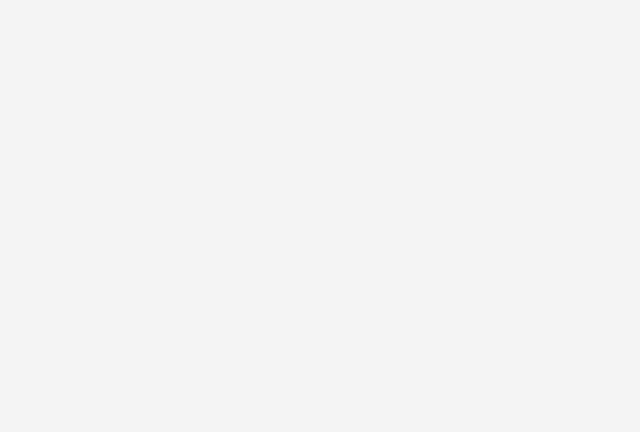
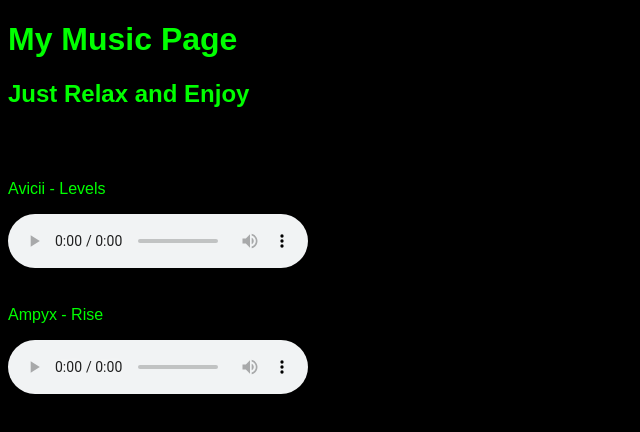
Before and after one commit to Zenith707/Zenith-Project, a plain HTML site: page music.html in a window 1280 px wide. Shown: the whole page, without its empty margins (0-640 px from the left). Drawn offline with Linux system fonts and the light colour scheme.

Commit message:
Up all files

```diff
--- a/music-style.css
+++ b/music-style.css
@@ -1,4 +1,23 @@
 body{
-    font-family: arial,sans-serif;
-    background-color: #f4f4f4;
+    font-family: sans-serif;
+    background-color: black;
 }
+h1{
+    background-color: transparent;
+    color: #0f0;
+    padding: 0px;
+}
+h2{
+    background-color: transparent;
+    color: #0f0;
+}
+p{
+    font-family: sans-serif ;
+    background-color: transparent;
+    color: #0f0;
+}
+a{
+    font-family: 'Courier New', Courier, monospace;
+    background-color: transparent;
+    color: #0f0
+}
--- a/music.html
+++ b/music.html
@@ -7,6 +7,21 @@
     <link rel="stylesheet" href="music-style.css">
 </head>
 <body>
-
+    <div class="box">
+        <h1>My Music Page</h1>
+        <h2>Just Relax and Enjoy</h2>
+        <br><br>
+        <div>
+        <p>Avicii - Levels</p>
+        <audio controls>
+            <source src="EDM - Avicii - Levels (Lyrics).mp3">
+        </audio>
+        <br><br>
+        <p> Ampyx - Rise</p>
+        <audio controls>
+            <source src="EDM - Ampyx - Rise.mp3">
+        </audio>
+        </div>
+    </div>
 </body>
 </html>
```
Also changed, not shown: 2 other files.
